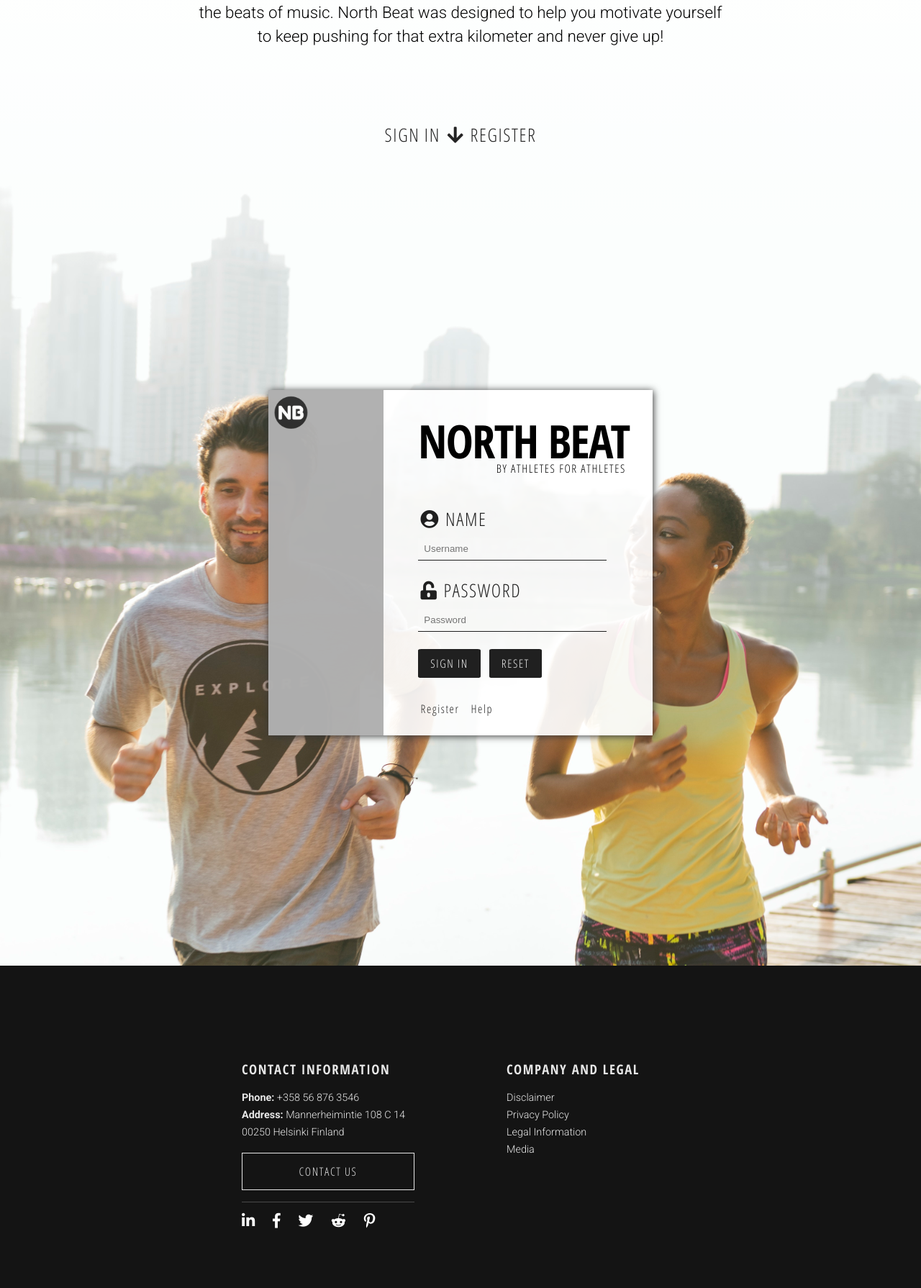
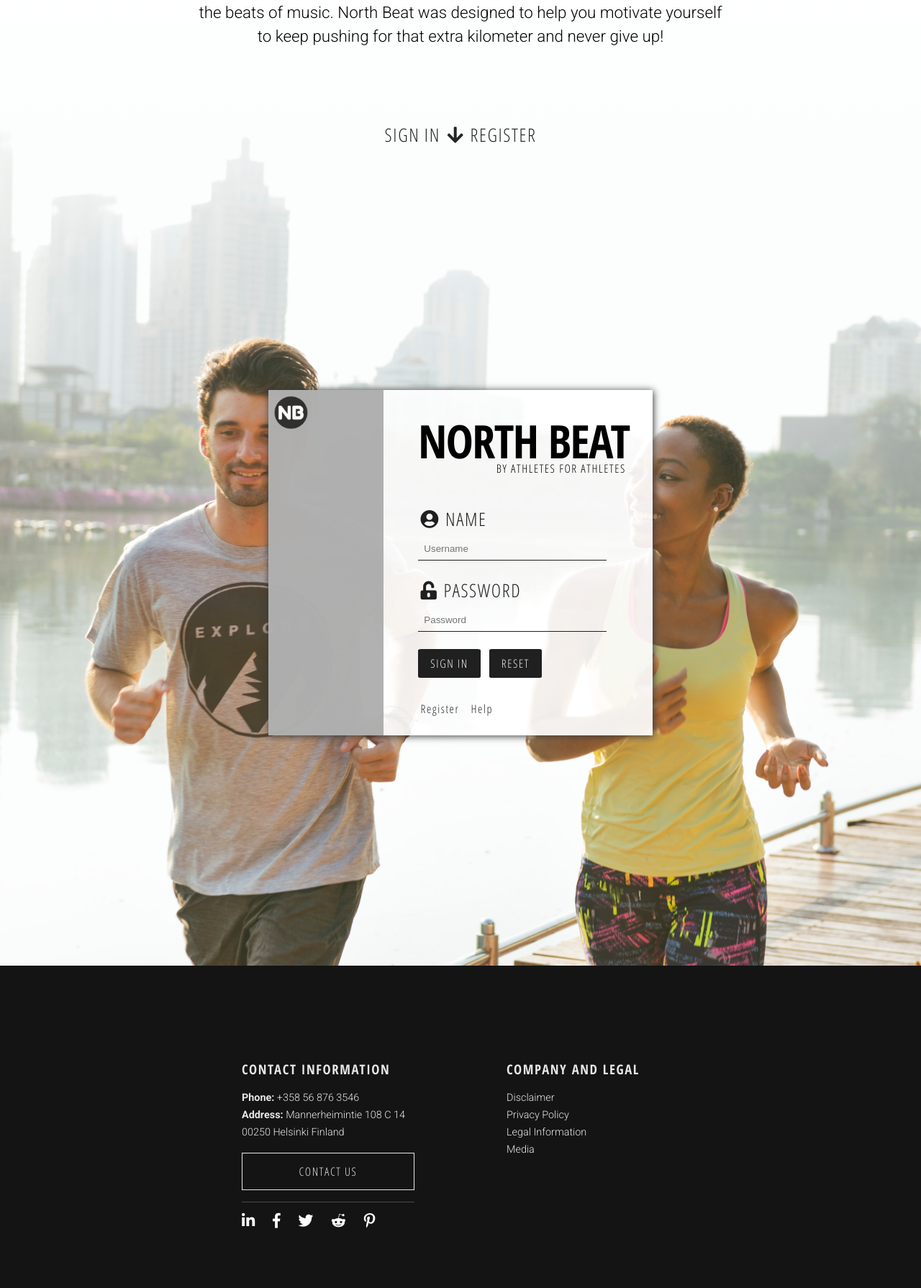
Before and after one commit to PetraSil/webappschool, a PHP site: page /login.html in a window 1280 px wide. Shown: the part 418-2208 px from the top of the page at 72% size. Run offline with PHP 8.4, Linux system fonts and the light colour scheme; some libraries are stand-ins or nearby versions; grey boxes are pictures that could not be loaded.

Commit message:
minor fixes

```diff
--- a/login.css
+++ b/login.css
@@ -23,7 +23,7 @@ main {
     overflow-x: hidden;
     background-image: url("pexels-photo-1855269.jpeg");
     background-size: cover;
-    background-position: center 10rem;
+    background-position: center 5rem;
 }
 
 @media (max-width: 800px) {
```
